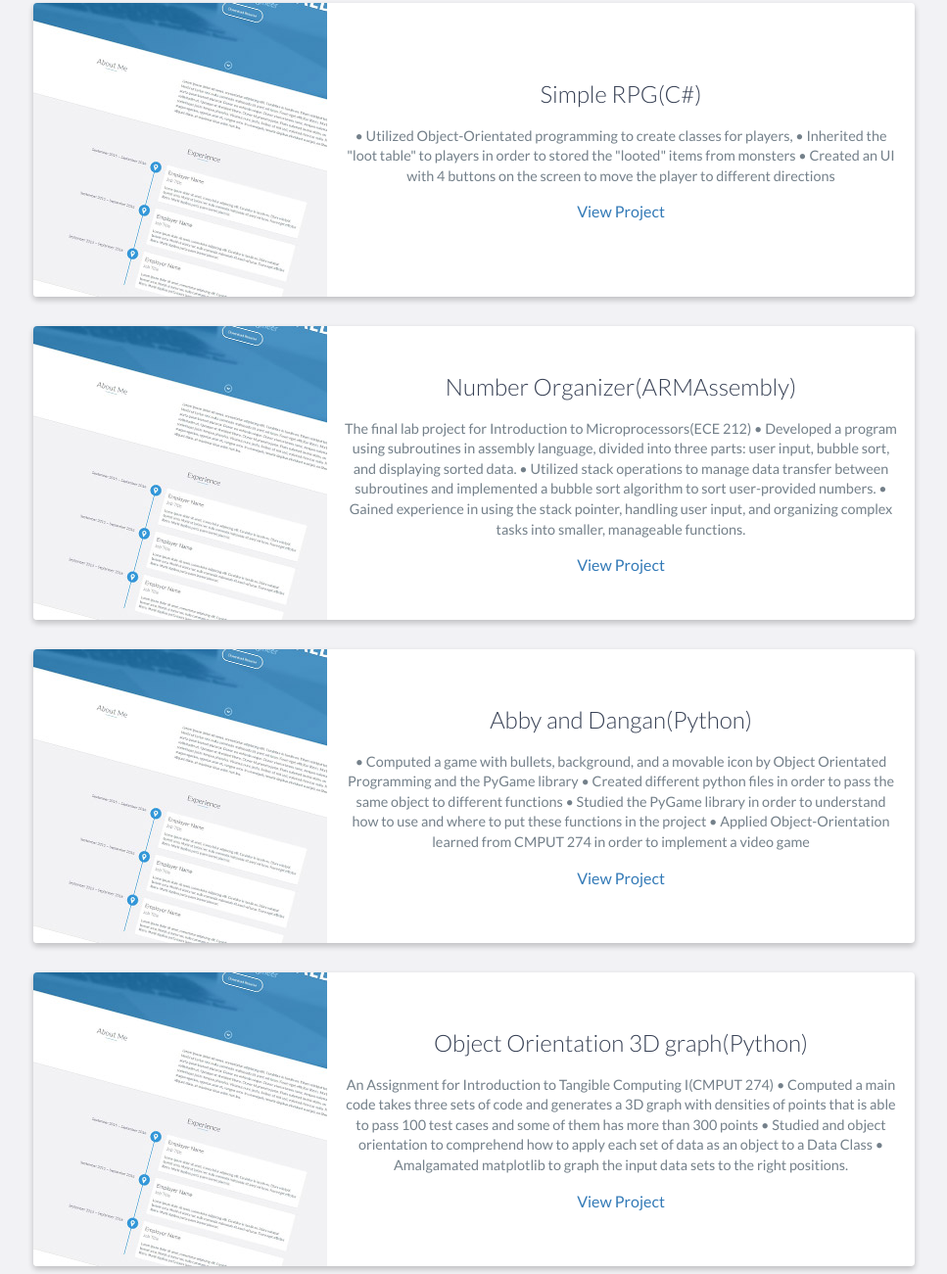
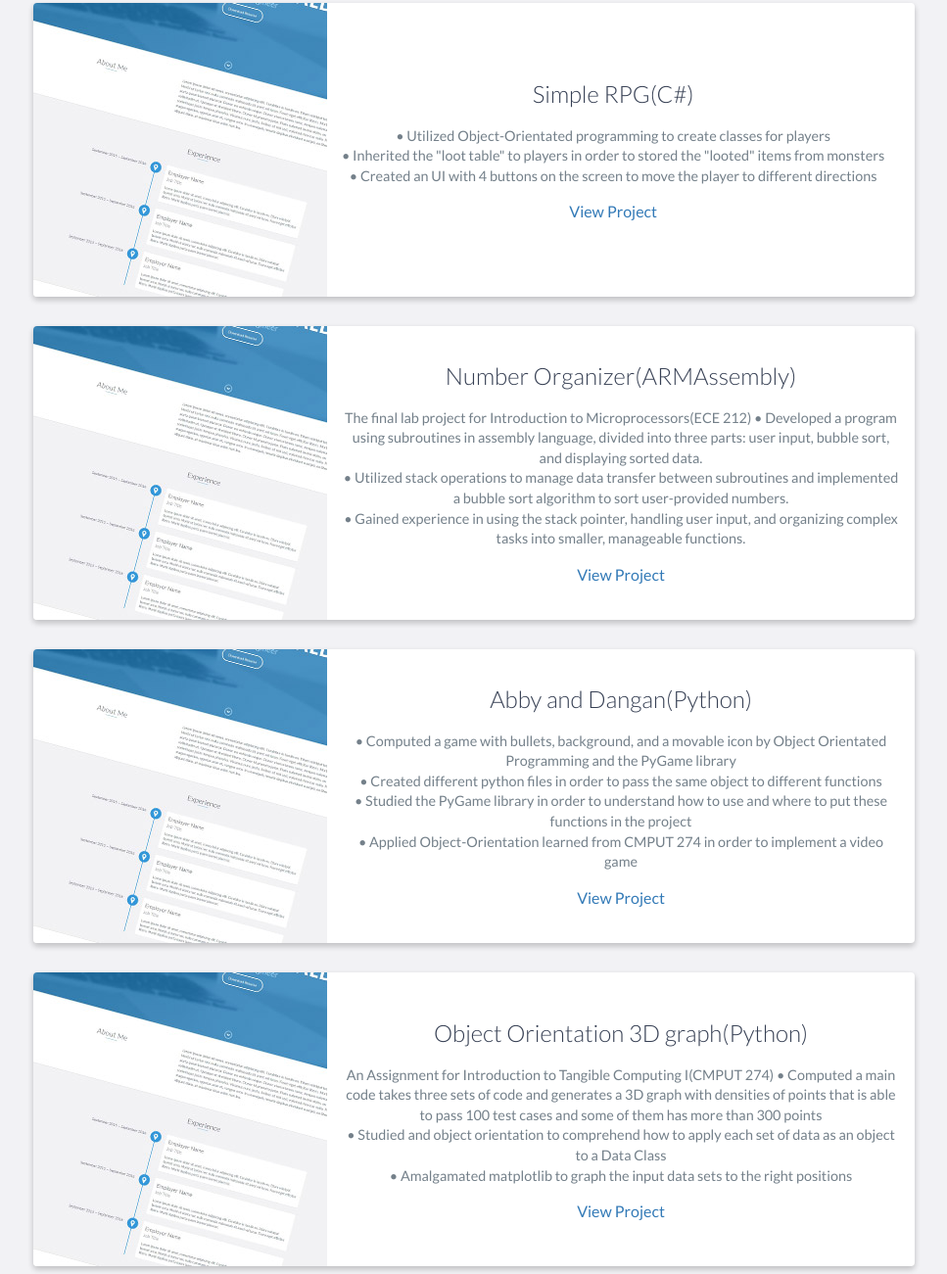
Before and after one commit to Zhouyi-Yu/Zhouyi-Yu.github.io, a website: page index.html in a window 1280 px wide. Shown: the part 2499-3800 px from the top of the page at 98% size, without its empty margins (156-1123 px from the left). Drawn offline with nearby package versions, Linux system fonts and the light colour scheme.

Commit message:
Update index.html

```diff
--- a/index.html
+++ b/index.html
@@ -165,9 +165,9 @@
                     <div class="project-info">
                         <h3>Simple RPG(C#) </h3>
                         <p>
-                            • Utilized Object-Orientated programming to create classes for players,
-• Inherited the "loot table" to players in order to stored the "looted" items from monsters
-• Created an UI with 4 buttons on the screen to move the player to different directions
+                            • Utilized Object-Orientated programming to create classes for players<br />
+• Inherited the "loot table" to players in order to stored the "looted" items from monsters<br />
+• Created an UI with 4 buttons on the screen to move the player to different directions<br />
 
                         </p>
                         <a href="https://github.com/Zhouyi-Yu/Simple-RPG">View Project</a>
@@ -186,11 +186,11 @@
                         <p>
                            The final lab project for Introduction to Microprocessors(ECE 212)
 • Developed a program using subroutines in assembly language, divided into three parts: user input, bubble sort,
-and displaying sorted data.
+and displaying sorted data.<br />
 • Utilized stack operations to manage data transfer between subroutines and implemented a bubble sort
-algorithm to sort user-provided numbers.
+algorithm to sort user-provided numbers.<br />
 • Gained experience in using the stack pointer, handling user input, and organizing complex tasks into smaller,
-manageable functions.
+manageable functions.<br />
 
                         </p>
                         <a href="https://github.com/Zhouyi-Yu/ARMAssemblyBubbleSorting">View Project</a>
@@ -208,10 +208,10 @@ manageable functions.
 <div class="project-info">
 <h3>Abby and Dangan(Python)</h3>
 <p>
-• Computed a game with bullets, background, and a movable icon by Object Orientated Programming and the PyGame library
-• Created different python files in order to pass the same object to different functions
-• Studied the PyGame library in order to understand how to use and where to put these functions in the project
-• Applied Object-Orientation learned from CMPUT 274 in order to implement a video game
+• Computed a game with bullets, background, and a movable icon by Object Orientated Programming and the PyGame library<br />
+• Created different python files in order to pass the same object to different functions<br />
+• Studied the PyGame library in order to understand how to use and where to put these functions in the project<br />
+• Applied Object-Orientation learned from CMPUT 274 in order to implement a video game<br />
 
                         </p>
                         <a href="https://github.com/Zhouyi-Yu/DanganAndAbby">View Project</a>
@@ -219,6 +219,8 @@ manageable functions.
                     <!-- End .project-info -->
                 </div>
                 <!-- End .project -->
+
+
 <div class="project shadow-large">
 <div class="project-image">
 <img src="images/project.jpg" />
@@ -230,11 +232,32 @@ manageable functions.
 <p>
 An Assignment for Introduction to Tangible Computing I(CMPUT 274)
 • Computed a main code takes three sets of code and generates a 3D graph with densities of points that is able
-to pass 100 test cases and some of them has more than 300 points
-• Studied and object orientation to comprehend how to apply each set of data as an object to a Data Class
-• Amalgamated matplotlib to graph the input data sets to the right positions.
+to pass 100 test cases and some of them has more than 300 points<br />
+• Studied and object orientation to comprehend how to apply each set of data as an object to a Data Class<br />
+• Amalgamated matplotlib to graph the input data sets to the right positions<br />
  </p>
                         <a href="https://github.com/Zhouyi-Yu/Object-Orientating-3D-Graph.git">View Project</a>
+                    </div>
+                    <!-- End .project-info -->
+                </div>
+                <!-- End .project -->
+
+<div class="project shadow-large">
+<div class="project-image">
+<img src="images/project.jpg" />
+</div>
+<!-- End .project-image -->
+
+<div class="project-info">
+<h3>Wordle(C)</h3>
+<p>
+
+       Developed a command-line word-guessing game using C, leveraging pointers and dynamic memory management<br />
+       Implemented efficient string manipulation with pointers and used conditional checks to prevent memory leaks<br />
+       Demonstrated advanced understanding of color output in terminal applications, controlling terminal colors using ANSI escape sequences<br />
+       Integrated logic for validating user input length and tracking word comparison through arrays, preventing memory-related issues
+                        </p>
+                        <a href="https://github.com/Zhouyi-Yu/wordl.c/blob/main/wordl.c">View Project</a>
                     </div>
                     <!-- End .project-info -->
                 </div>
```
